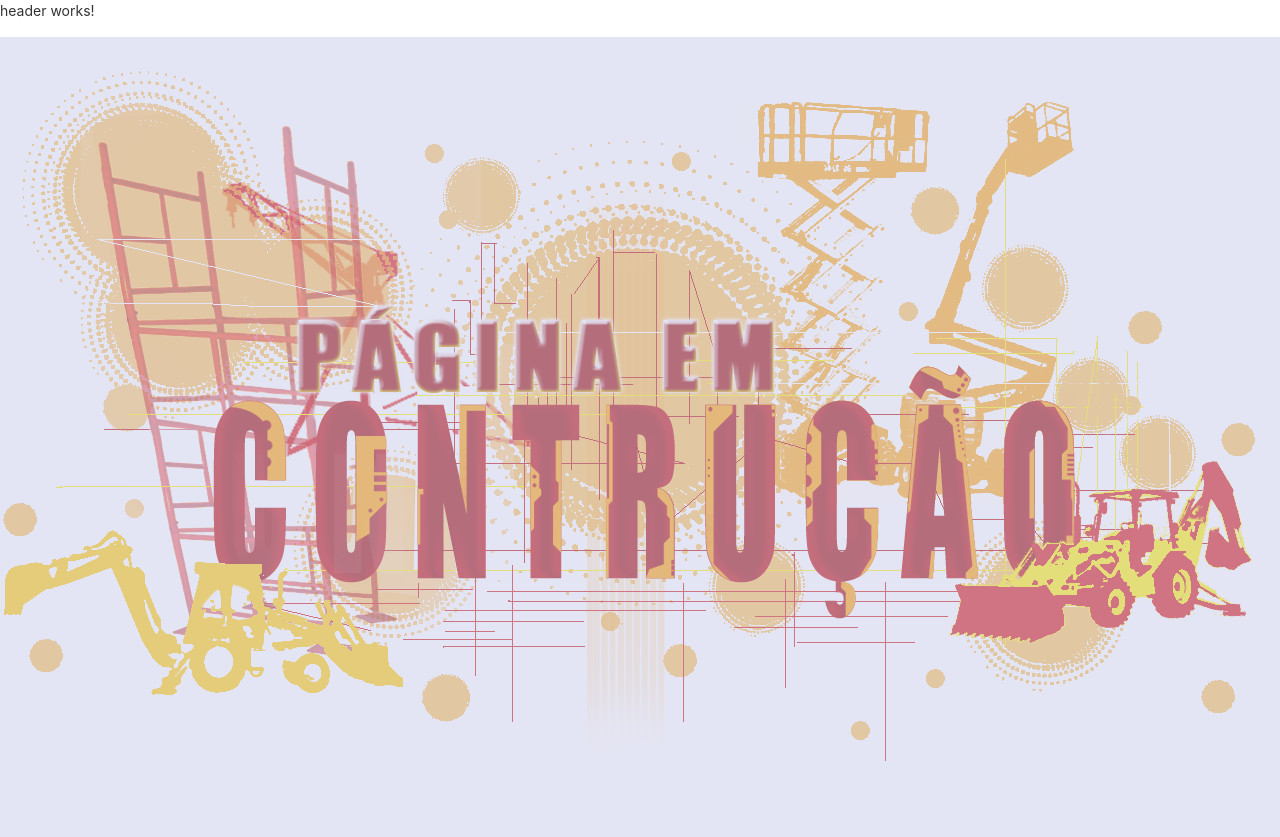
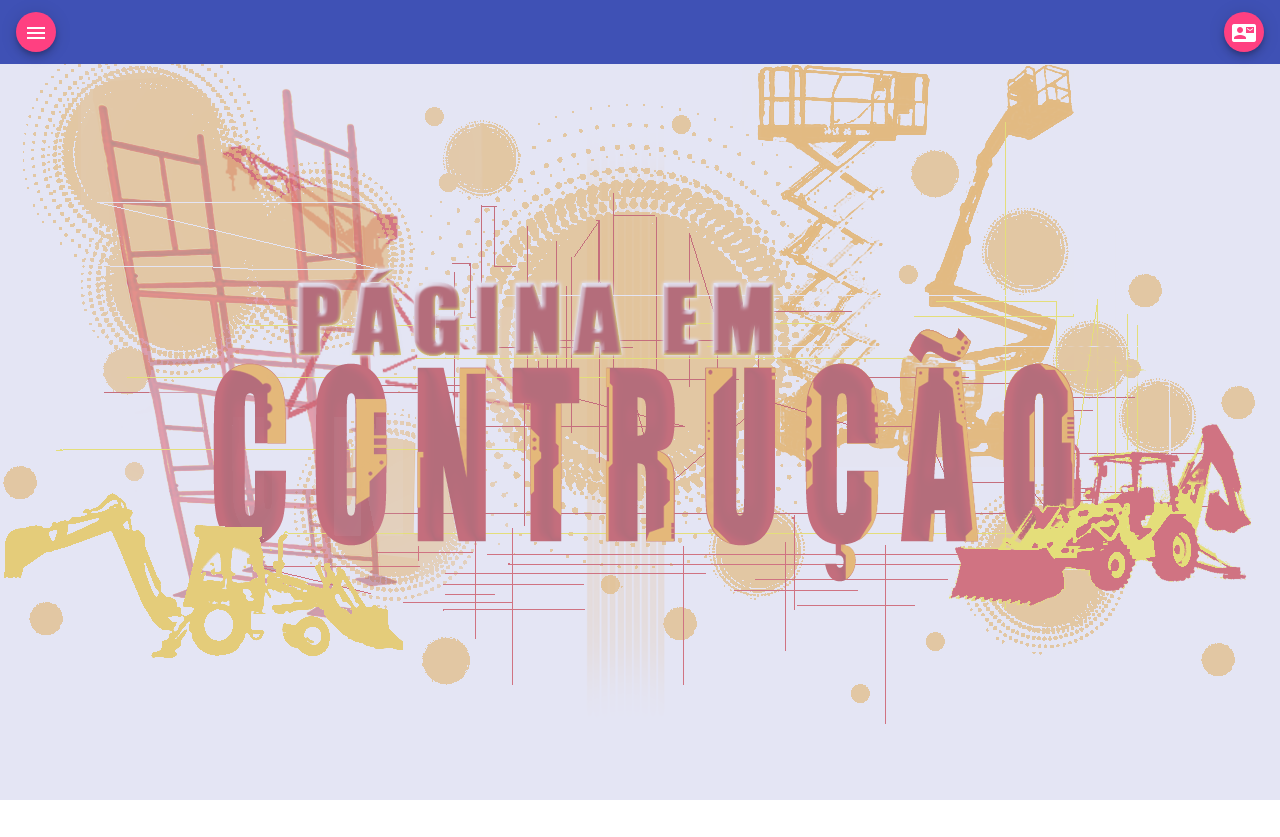
Before and after one commit to vicente-psp/vicente-psp.github.io, an Angular app: page / in a window 1280 px wide. After the commit the page ends 800 px from the top, so only its background shows below. Built offline with nearby package versions, Linux system fonts and the light colour scheme.

Commit message:
Implementado sidnav (menu lateral).

```diff
--- a/src/app/header/header.component.css
+++ b/src/app/header/header.component.css
@@ -0,0 +1,41 @@
+/*.example-icon {
+  padding: 0 14px;
+}
+*/
+
+.spacer {
+  flex: 1 1 auto;
+}
+
+
+.example-container {
+  display: flex;
+  flex-direction: column;
+  position: absolute;
+  top: 0;
+  bottom: 0;
+  left: 0;
+  right: 0;
+}
+
+.example-is-mobile .example-toolbar {
+  position: fixed;
+  /* Make sure the toolbar will stay on top of the content as it scrolls past. */
+  z-index: 2;
+}
+
+h1.example-app-name {
+  margin-left: 8px;
+}
+
+.example-sidenav-container {
+  /* When the sidenav is not fixed, stretch the sidenav container to fill the available space. This
+     causes `<mat-sidenav-content>` to act as our scrolling element for desktop layouts. */
+  flex: 1;
+}
+
+.example-is-mobile .example-sidenav-container {
+  /* When the sidenav is fixed, don't constrain the height of the sidenav container. This allows the
+     `<body>` to be our scrolling element for mobile layouts. */
+  flex: 1 0 auto;
+}
--- a/src/app/header/header.component.html
+++ b/src/app/header/header.component.html
@@ -1 +1,31 @@
-<p>header works!</p>
+<div class="example-container" [class.example-is-mobile]="mobileQuery.matches">
+  <mat-toolbar color="primary" class="example-toolbar">
+    <!-- <button mat-icon-button (click)="snav.toggle()"><mat-icon>menu</mat-icon></button> -->
+    <button mat-mini-fab
+        aria-label="Menu"
+        (click)="snavClick(snav)">
+      <mat-icon>{{ menuIcon }}</mat-icon>
+    </button>
+    <h1 class="example-app-name"></h1>
+    <span class="spacer"></span>
+    <button mat-mini-fab
+        matTooltip="vicente.pspenha@gmail.com"
+        aria-label="Contate-me">
+      <mat-icon>contact_mail</mat-icon>
+    </button>
+  </mat-toolbar>
+
+  <mat-sidenav-container class="example-sidenav-container" style="background-color: transparent;"
+                         [style.marginTop.px]="mobileQuery.matches ? 56 : 0">
+    <mat-sidenav #snav [mode]="mobileQuery.matches ? 'over' : 'side'"
+                 [fixedInViewport]="mobileQuery.matches" fixedTopGap="56">
+      <mat-nav-list>
+        <a mat-list-item routerLink="." *ngFor="let nav of fillerNav">{{nav}}</a>
+      </mat-nav-list>
+    </mat-sidenav>
+
+    <mat-sidenav-content>
+      <!-- <p *ngFor="let content of fillerContent">{{content}}</p> -->
+    </mat-sidenav-content>
+  </mat-sidenav-container>
+</div>
--- a/src/app/header/header.component.ts
+++ b/src/app/header/header.component.ts
@@ -1,15 +1,41 @@
-import { Component, OnInit } from '@angular/core';
+import { MediaMatcher } from '@angular/cdk/layout';
+import { ChangeDetectorRef, Component, OnDestroy, OnInit } from '@angular/core';
+
 
 @Component({
   selector: 'app-header',
   templateUrl: './header.component.html',
   styleUrls: ['./header.component.css']
 })
-export class HeaderComponent implements OnInit {
+export class HeaderComponent implements OnInit, OnDestroy {
 
-  constructor() { }
+  private _mobileQueryListener: () => void;
+  public mobileQuery: MediaQueryList;
+  public fillerNav = Array.from({length: 10}, (_, i) => `Item ${i + 1}`);
+  public isMenuOpen = false;
+  public menuIcon = 'menu';
+
+  constructor(changeDetectorRef: ChangeDetectorRef, media: MediaMatcher) {
+    this.mobileQuery = media.matchMedia('(max-width: 600px)');
+    this._mobileQueryListener = () => changeDetectorRef.detectChanges();
+    this.mobileQuery.addListener(this._mobileQueryListener);
+  }
 
   ngOnInit() {
   }
 
+  ngOnDestroy(): void {
+    this.mobileQuery.removeListener(this._mobileQueryListener);
+  }
+
+  public snavClick(snav: any): void {
+    this.isMenuOpen = !this.isMenuOpen;
+    if (!this.isMenuOpen) {
+      this.menuIcon = 'menu';
+    } else {
+      this.menuIcon = 'menu_open';
+    }
+    snav.toggle();
+  }
+
 }
```
